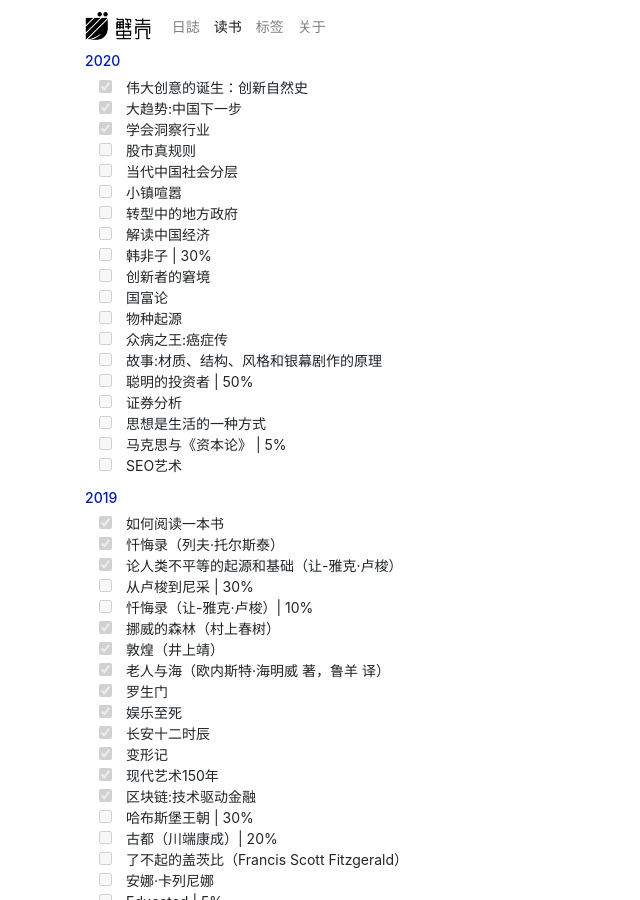
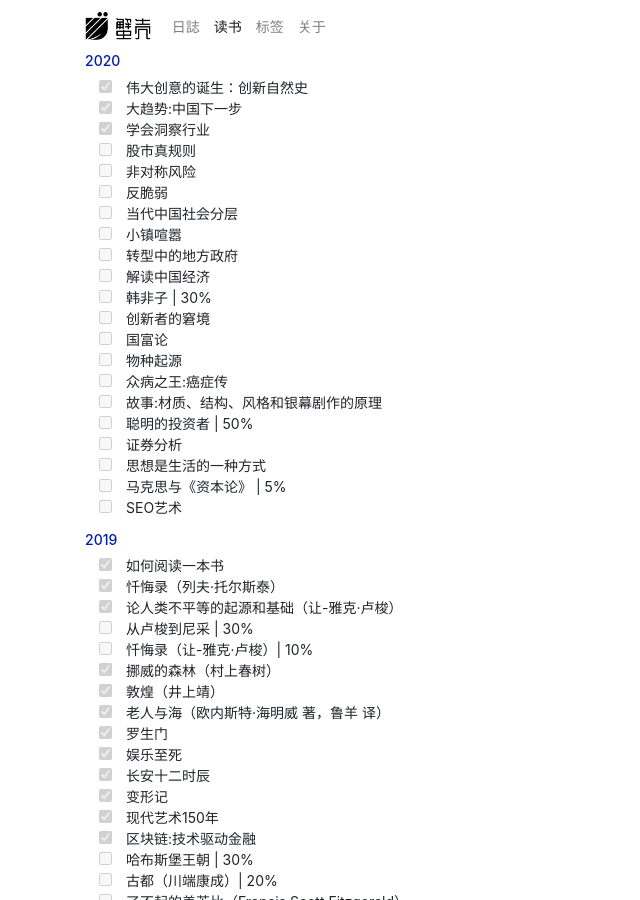
Before and after one commit to shellc/shellc.github.io, a Jekyll site: the page built from books.md, in a window 1280 px wide and 900 px high. Shown: the whole window, without its empty margins (0-640 px from the left). Built offline with Jekyll 4.4.1, drawn with Linux system fonts in a browser that asks for light colours.

Commit message:
update books.md

```diff
--- a/books.md
+++ b/books.md
@@ -9,6 +9,8 @@ title: 读书
 - [x] 大趋势:中国下一步
 - [x] 学会洞察行业
 - [ ] 股市真规则
+- [ ] 非对称风险
+- [ ] 反脆弱
 - [ ] 当代中国社会分层
 - [ ] 小镇喧嚣
 - [ ] 转型中的地方政府
```
